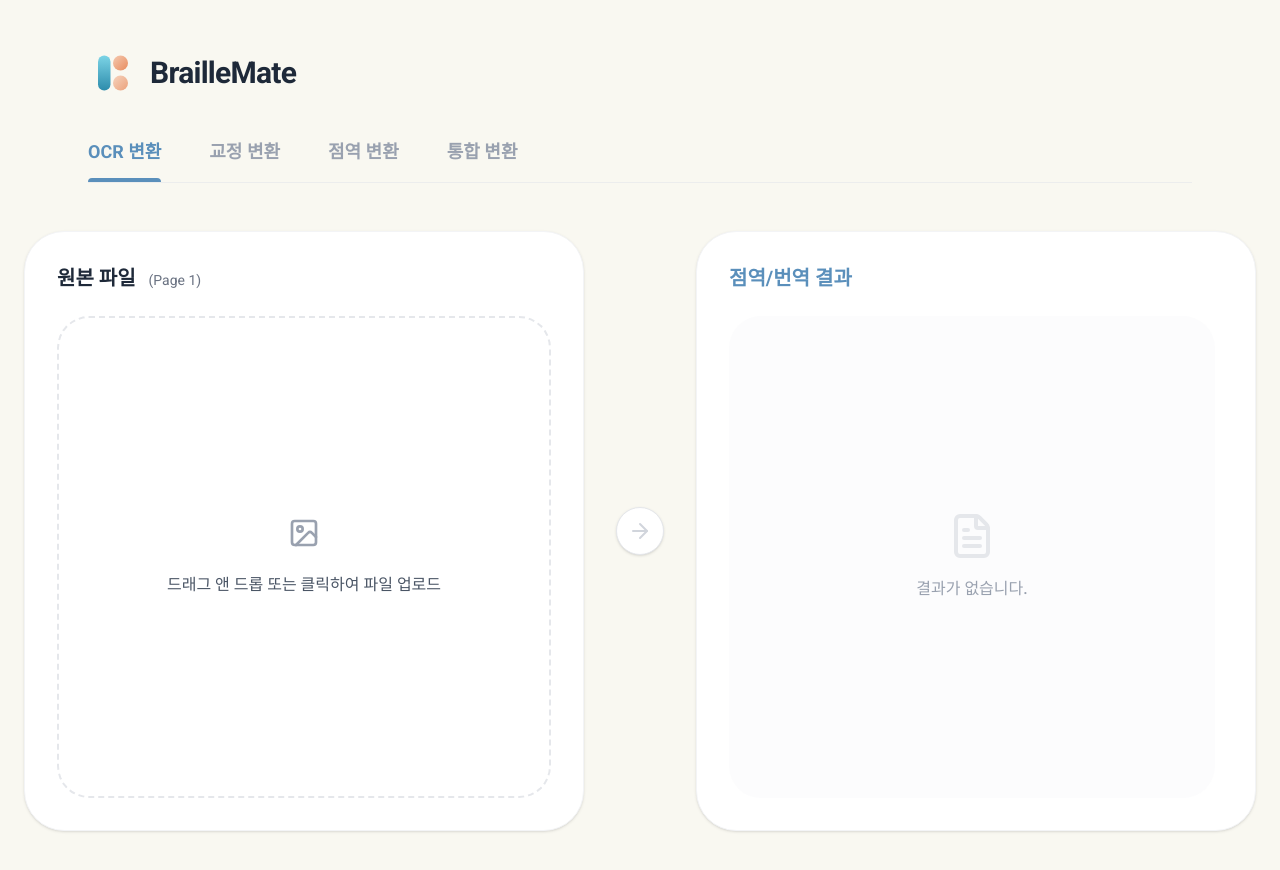
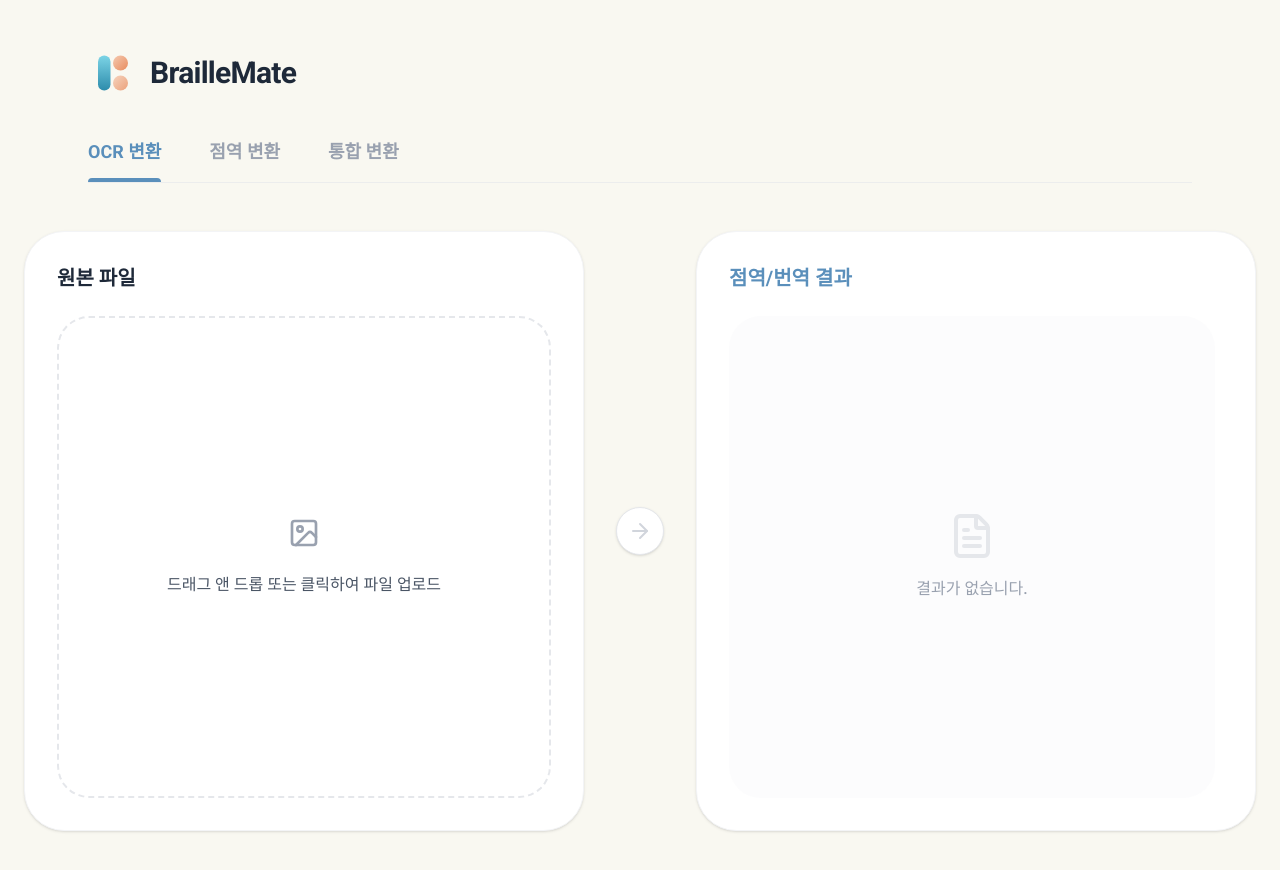
Before and after one commit to Semojum/FE, a React (Vite) app: page / in a window 1280 px wide. Shown: the top 870 px of the page. Built offline with nearby package versions, Linux system fonts and the light colour scheme.

Commit message:
feat: tab modify

```diff
--- a/src/App.tsx
+++ b/src/App.tsx
@@ -249,8 +249,9 @@ const BrailleMate: React.FC = () => {
         page_number: page,
         image_resolution: { width: 1240, height: 1754 },
         bounding_box_list: [
-          { id: `ocr-1-p${page}`, x: 120, y: 80, x2: 560, y2: 130 },
-          { id: `ocr-2-p${page}`, x: 120, y: 140, x2: 340, y2: 360 },
+          { id: `ocr-1-p${page}`, x: 0, y: 0, x2: 800, y2: 800 },
+          { id: `ocr-2-p${page}`, x: 800, y: 0, x2: 1200, y2: 800 },
+          { id: `ocr-3-p${page}`, x: 0, y: 900, x2: 1200, y2: 1500 },
         ],
         text_list: [
           {
@@ -305,7 +306,7 @@ const BrailleMate: React.FC = () => {
   // Dropzone 설정 (기존과 동일)
   const acceptConfig = useMemo<Accept>(() => {
     let config: Accept;
-    if (activeTab === '점역 변환' || activeTab === '교정 변환') {
+    if (activeTab === '점역 변환') {
       config = {
         'text/plain': ['.txt'],
         'application/x-hwp': ['.hwp'],
@@ -327,16 +328,13 @@ const BrailleMate: React.FC = () => {
 
   const tabs: ConversionTab[] = [
     'OCR 변환',
-    '교정 변환',
     '점역 변환',
     '통합 변환',
   ];
 
   return (
     <div className="min-h-screen bg-[#F9F8F1] flex flex-col font-sans text-gray-800 antialiased">
-      {/* Header 영역 생략 (기존과 동일) */}
       <header className="max-w-6xl mx-auto pt-12 px-6 w-full">
-        {/* ... (기존 코드와 동일) ... */}
         <div className="flex items-center gap-3 mb-10">
           <div className="flex gap-1">
             <img
@@ -383,9 +381,6 @@ const BrailleMate: React.FC = () => {
               <div className="flex justify-between items-center mb-6">
                 <h2 className="text-xl font-bold">
                   원본 파일{' '}
-                  <span className="text-sm font-normal text-gray-500 ml-2">
-                    (Page {currentPage})
-                  </span>
                 </h2>
                 {fileState.file && (
                   <button
--- a/src/types/index.ts
+++ b/src/types/index.ts
@@ -1,6 +1,5 @@
 export type ConversionTab =
   | 'OCR 변환'
-  | '교정 변환'
   | '점역 변환'
   | '통합 변환';
 
```
